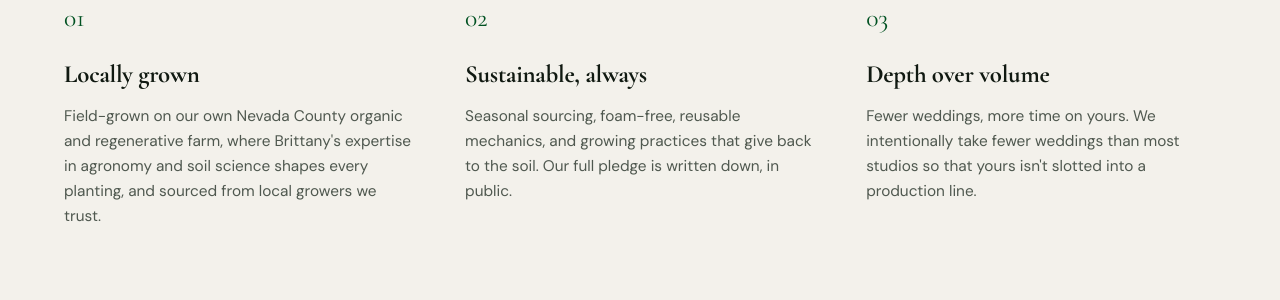
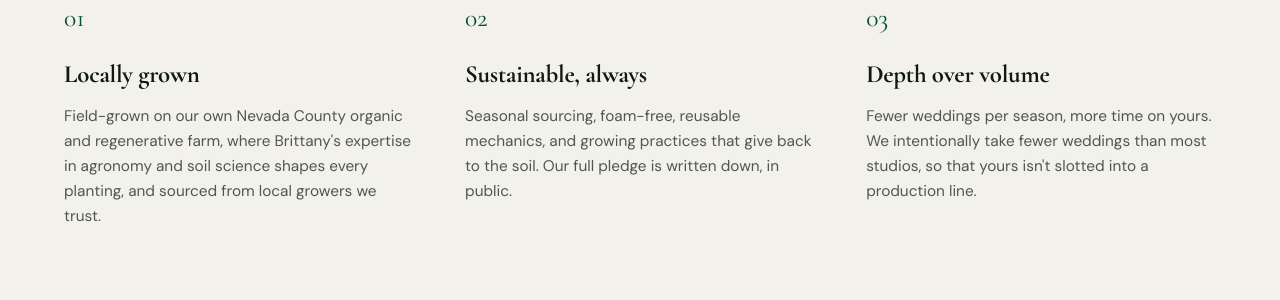
Before and after one commit to jshplhm/goldenflowers, a Jekyll site: the page built from index.md, in a window 1280 px wide and 900 px high, scrolled down 1749 px. Shown: the part 154-454 px from the top of the window. Built offline with Jekyll 4.4.1, drawn with Linux system fonts in a browser that asks for light colours.

Commit message:
Update _data/home.yml (via Pages CMS)

```diff
--- a/_data/home.yml
+++ b/_data/home.yml
@@ -31,8 +31,9 @@
         that give back to the soil. Our full pledge is written down, in public.
     - number: "03"
       title: Depth over volume
-      body: "Fewer weddings, more time on yours. We intentionally take fewer weddings
-        than most studios so that yours isn't slotted into a production line. "
+      body: "Fewer weddings per season, more time on yours. We intentionally take
+        fewer weddings than most studios, so that yours isn't slotted into a
+        production line. "
 work:
   heading: Selected weddings
   link: Browse the full portfolio
```
